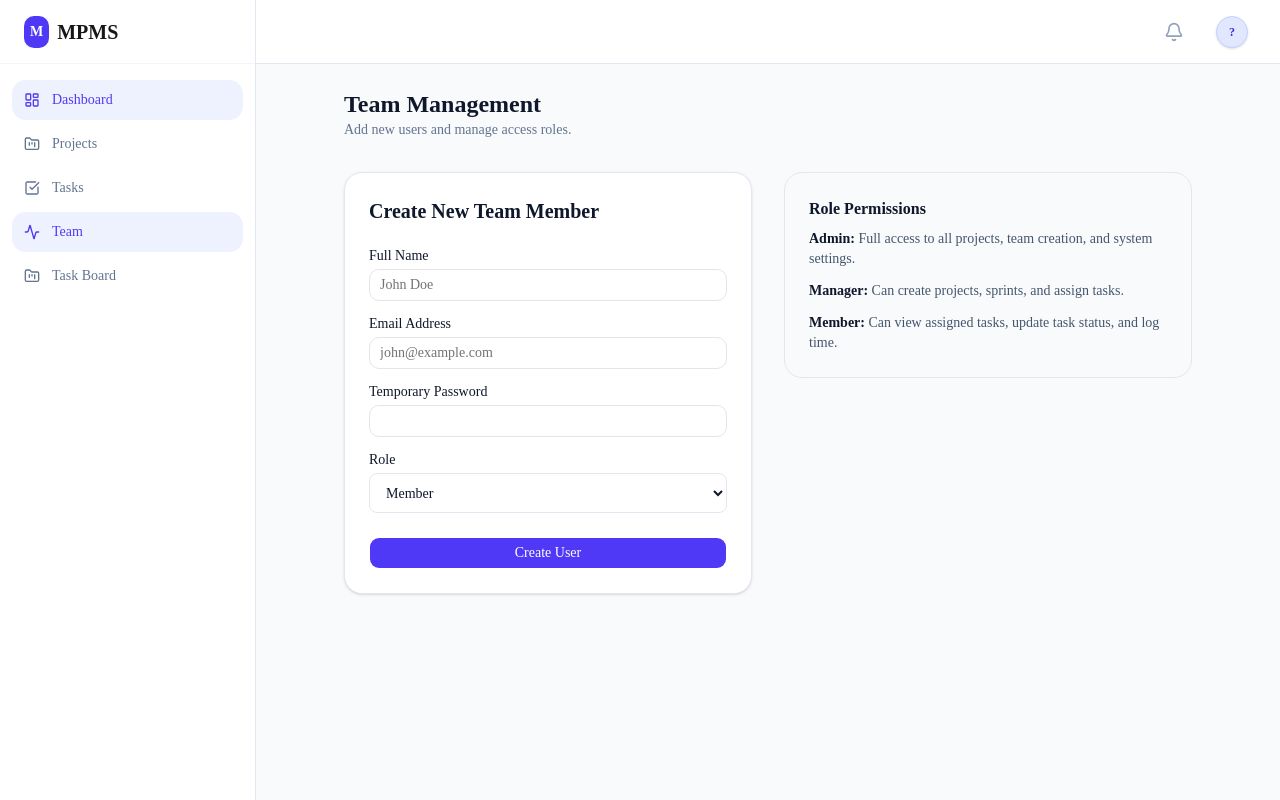
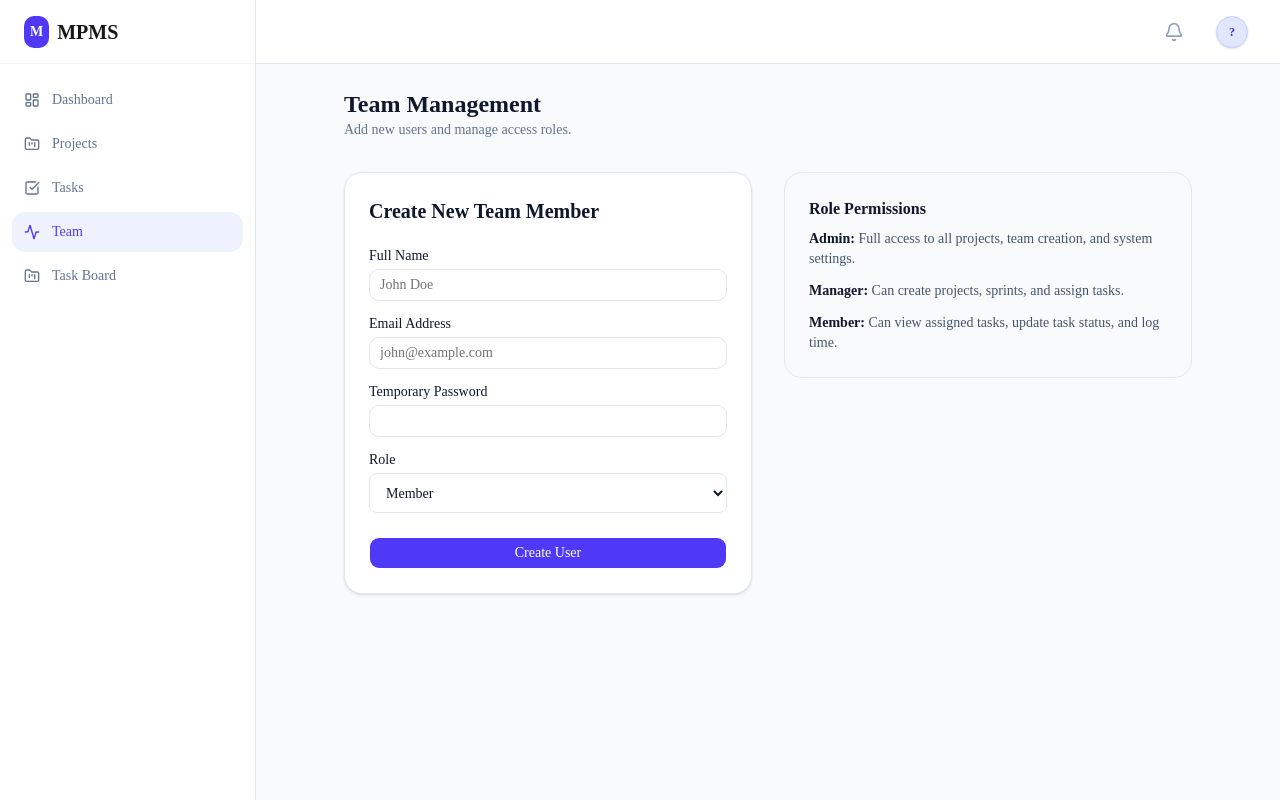
Before and after one commit to shaun4727/project-management-system-frontend, a Next.js app: page /team in a window 1280 px wide. Built offline with nearby package versions, Linux system fonts and the light colour scheme; no server answers.

Commit message:
sidebar active menu style fixed

```diff
--- a/components/shared/sidebar/Sidebar.tsx
+++ b/components/shared/sidebar/Sidebar.tsx
@@ -16,6 +16,18 @@ const MAIN_NAV = [
 export function Sidebar() {
 	const pathname = usePathname();
 
+	// 1. Find all routes that match the current pathname
+	const matchingItems = MAIN_NAV.filter((item) => {
+		if (item.href === '/') {
+			return pathname === '/'; // Exact match for home
+		}
+		// Match exact route OR sub-routes (e.g., /projects/123)
+		return pathname === item.href || pathname.startsWith(`${item.href}/`);
+	});
+
+	// 2. Find the most specific match by sorting by length (longest wins)
+	const activeItem = matchingItems.sort((a, b) => b.href.length - a.href.length)[0];
+
 	return (
 		<aside className="hidden md:flex w-64 flex-col border-r border-slate-200 bg-white">
 			<div className="flex h-16 items-center px-6 border-b border-slate-100">
@@ -27,7 +39,9 @@ export function Sidebar() {
 
 			<div className="flex-1 overflow-y-auto py-4 px-3 space-y-1">
 				{MAIN_NAV.map((item) => {
-					const isActive = pathname.startsWith(item.href);
+					// 3. Compare the current item against our "winning" active item
+					const isActive = activeItem?.href === item.href;
+
 					return (
 						<Link
 							key={item.name}
```
